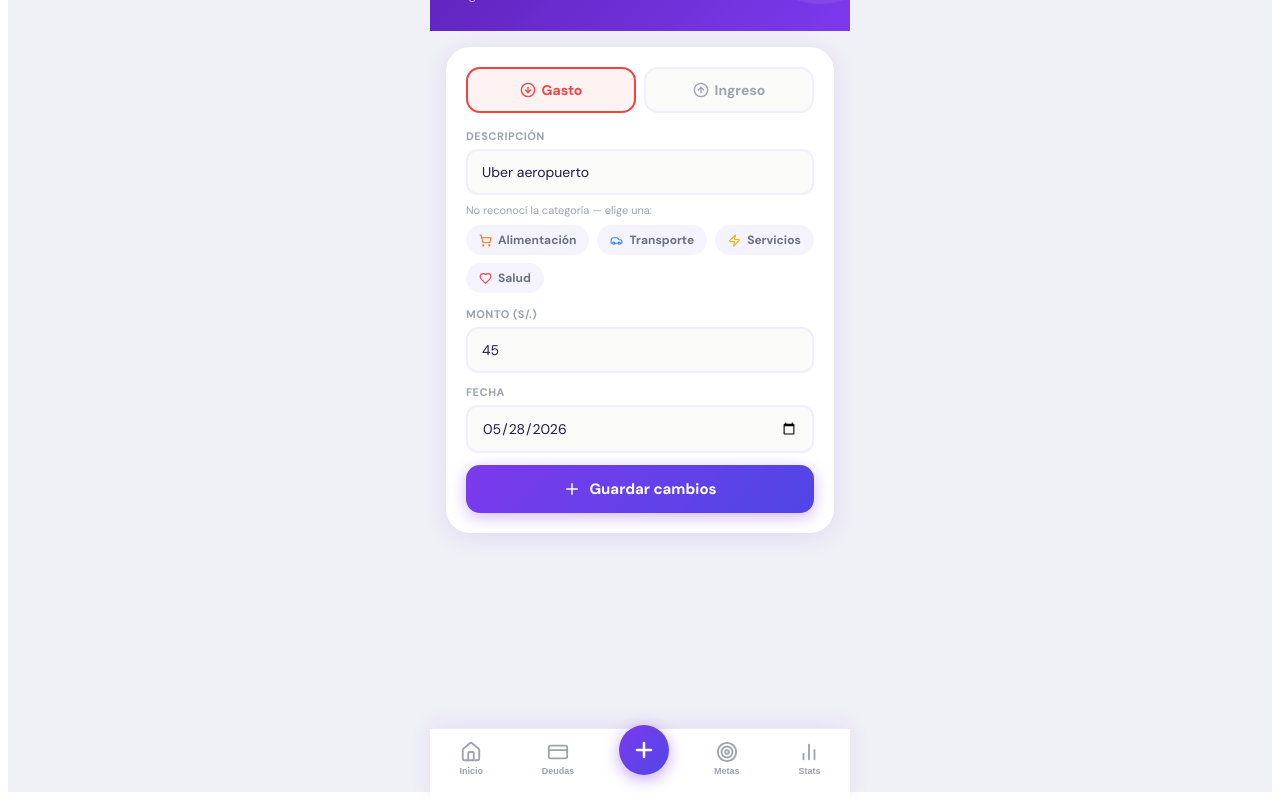
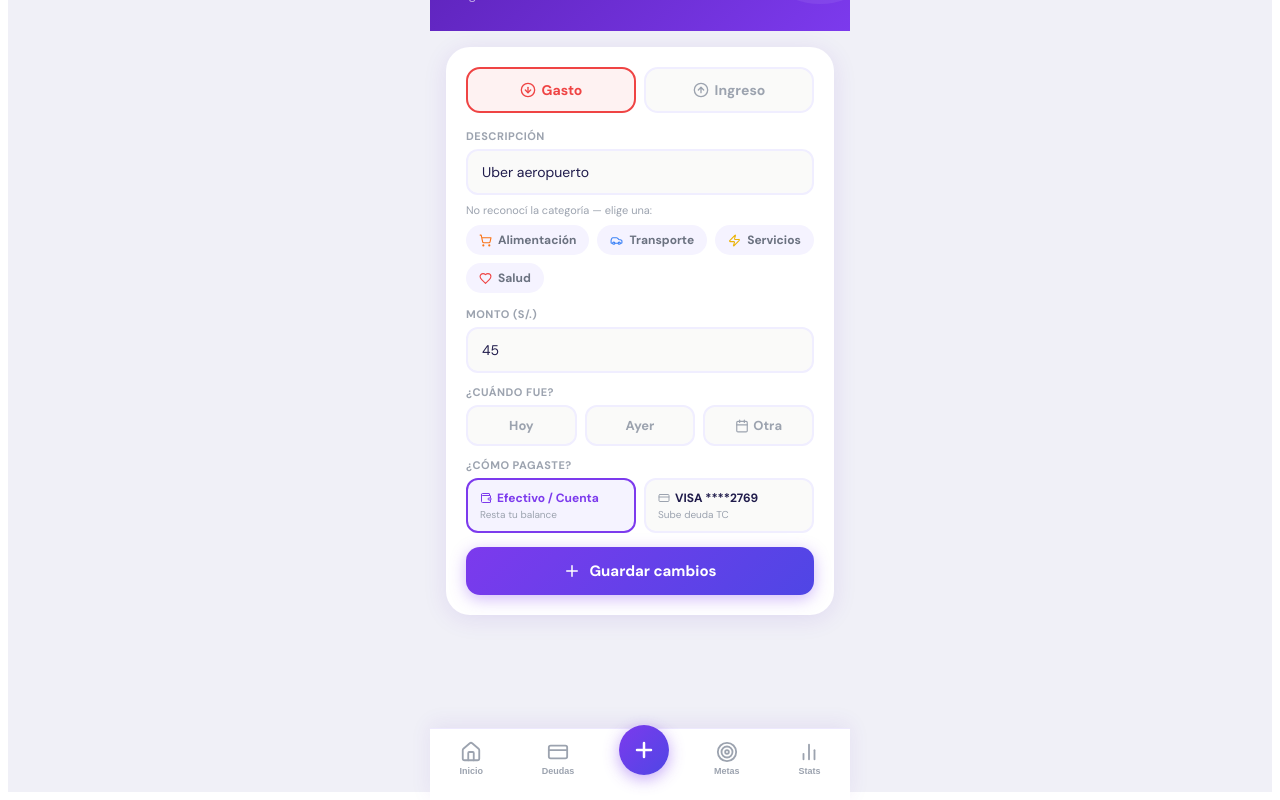
Before and after one commit to jesusmcortez553-gif/JesusFinanceApp, a React (Create React App) app: page / in a window 1280 px wide. Both pictures are taken after a click on the button 765 px from the left and 1159 px from the top of the page. Shown: the part 104-904 px from the top of the page. Built offline with nearby package versions, Linux system fonts and the light colour scheme.

Commit message:
Update App.jsx

```diff
--- a/src/App.jsx
+++ b/src/App.jsx
@@ -635,14 +635,19 @@ export default function App() {
   const [subTabDeudas, setSubTabDeudas] = useState('tc');
 
   // Formulario TX
-  const [txForm, setTxForm]     = useState({ tipo:'gasto', categoria:'Alimentación', descripcion:'', monto:'', fecha:new Date().toISOString().split('T')[0] });
+  const hoy = new Date().toISOString().split('T')[0];
+  const ayer = new Date(Date.now()-86400000).toISOString().split('T')[0];
+  const [txForm, setTxForm]     = useState({ tipo:'gasto', categoria:'Alimentación', descripcion:'', monto:'', fecha:hoy });
   const [txEditId, setTxEditId] = useState(null);
   const [autoClasif, setAutoClasif] = useState(null);
   const [alertaEmoc, setAlertaEmoc] = useState(null);
   const [alertaAceptada, setAlertaAceptada] = useState(false);
-  const [tipoEspecial, setTipoEspecial] = useState(null); // 'salario' | 'disposicion' | 'pagoTC'
+  const [tipoEspecial, setTipoEspecial] = useState(null);
   const [showResumenSalario, setShowResumenSalario] = useState(false);
   const [resumenSalario, setResumenSalario]         = useState(null);
+  const [medioPago, setMedioPago] = useState('efectivo'); // 'efectivo' | 'tc'
+  const [lastMedioPago, setLastMedioPago] = useState('efectivo');
+  const [showDatePicker, setShowDatePicker] = useState(false);
 
   // Formulario presupuestos
   const [presForm, setPresForm]     = useState({ categoria:'Alimentación', limite:'' });
@@ -688,15 +693,40 @@ export default function App() {
   const if_ = (e) => { e.target.style.borderColor='#7c3aed'; };
   const ib_ = (e) => { e.target.style.borderColor='#f0eeff'; };
 
+  const DICCIONARIO_INGRESOS = {
+    'Salario':    ['salari','sueldo','quincena','planilla','remuneracion','pago mensual','deposito sueldo'],
+    'Negocio':    ['venta','cobro','cliente','factura','boleta','negocio','tienda'],
+    'Freelance':  ['proyecto','servicio','honorario','consultoria','freelance','trabajo extra','pago proyecto'],
+    'Inversión':  ['dividendo','interes','rendimiento','inversion','ganancia','utilidad'],
+    'Regalo':     ['regalo','propina','bono','gratificacion','prestamo recibido'],
+    'Disposición TC': ['disposicion','disposición','avance efectivo','retiro tc'],
+  };
+
+  const clasificarIngreso = (descripcion) => {
+    if (!descripcion || descripcion.length < 2) return null;
+    const texto = descripcion.toLowerCase().normalize('NFD').replace(/[\u0300-\u036f]/g,'');
+    let mejorCat = null; let mejorScore = 0;
+    for (const [cat, palabras] of Object.entries(DICCIONARIO_INGRESOS)) {
+      for (const palabra of palabras) {
+        const p = palabra.toLowerCase().normalize('NFD').replace(/[\u0300-\u036f]/g,'');
+        if (texto.includes(p) && p.length > mejorScore) { mejorScore = p.length; mejorCat = cat; }
+      }
+    }
+    return mejorCat ? { categoria: mejorCat, confianza: mejorScore >= 6 ? 'alta' : 'media', score: mejorScore } : null;
+  };
+
   const handleDescChange = (valor) => {
     const texto = valor.toLowerCase().normalize('NFD').replace(/[\u0300-\u036f]/g,'');
-    // Detectar tipo especial
     const esSalario     = PALABRAS_SALARIO.some(p=>texto.includes(p));
     const esDisposicion = PALABRAS_DISPOSICION.some(p=>texto.includes(p));
     const esPagoTC      = PALABRAS_PAGO_TC.some(p=>texto.includes(p));
     setTxForm(f=>({...f, descripcion:valor}));
     setTipoEspecial(esSalario?'salario':esDisposicion?'disposicion':esPagoTC?'pagoTC':null);
-    if (txForm.tipo === 'gasto' && !esDisposicion && !esPagoTC) {
+    if (txForm.tipo === 'ingreso') {
+      const result = clasificarIngreso(valor);
+      setAutoClasif(result);
+      if (result) setTxForm(f=>({...f, descripcion:valor, categoria:result.categoria}));
+    } else if (txForm.tipo === 'gasto' && !esDisposicion && !esPagoTC) {
       const result = clasificarGasto(valor);
       setAutoClasif(result);
       const alerta = detectarAlerta(valor);
@@ -770,15 +800,31 @@ export default function App() {
     // ── FLUJO NORMAL ──
     let categoriaFinal = txForm.categoria;
     if (txForm.tipo === 'gasto' && autoClasif && !autoClasif.elegida) categoriaFinal = autoClasif.categoria;
-    const txFinal = {...txForm, categoria:categoriaFinal, monto};
+    // Si paga con TC → sube consumido, NO resta balance
+    if (txForm.tipo === 'gasto' && medioPago === 'tc') {
+      setTcs(prev => prev.map((tc,i) => i===0 ? { ...tc, consumido: tc.consumido + monto, deudaActual: tc.deudaActual + monto } : tc));
+    }
+    const txFinal = {...txForm, categoria:categoriaFinal, monto, medioPago};
     if(txEditId){setTxs(p=>p.map(t=>t.id===txEditId?{...txFinal,id:txEditId}:t));setTxEditId(null);}
     else setTxs(p=>[...p,txFinal]);
+    setLastMedioPago(medioPago);
     setTxForm({tipo:'gasto',categoria:'Alimentación',descripcion:'',monto:'',fecha:new Date().toISOString().split('T')[0]});
     setTipoEspecial(null); setAutoClasif(null); setAlertaEmoc(null); setAlertaAceptada(false);
+    setShowDatePicker(false);
     setTab('home');
   };
-  const openAdd      = () => { setTxEditId(null); setAutoClasif(null); setAlertaEmoc(null); setAlertaAceptada(false); setTxForm({tipo:'gasto',categoria:'Alimentación',descripcion:'',monto:'',fecha:new Date().toISOString().split('T')[0]}); setTab('agregar'); };
-  const handleTxEdit = (t) => { setTxForm({...t,monto:String(t.monto)}); setTxEditId(t.id); setAutoClasif(null); setAlertaEmoc(null); setAlertaAceptada(false); setTab('agregar'); };
+  const openAdd = () => {
+    setTxEditId(null); setAutoClasif(null); setAlertaEmoc(null); setAlertaAceptada(false);
+    setMedioPago(lastMedioPago); setShowDatePicker(false);
+    setTxForm({tipo:'gasto',categoria:'Alimentación',descripcion:'',monto:'',fecha:new Date().toISOString().split('T')[0]});
+    setTab('agregar');
+  };
+  const handleTxEdit = (t) => {
+    setTxForm({...t,monto:String(t.monto)}); setTxEditId(t.id);
+    setAutoClasif(null); setAlertaEmoc(null); setAlertaAceptada(false);
+    setMedioPago(t.medioPago||'efectivo'); setShowDatePicker(false);
+    setTab('agregar');
+  };
   const handleTxDel  = (id) => { if(window.confirm('¿Eliminar?')) setTxs(p=>p.filter(t=>t.id!==id)); };
 
   const handlePresSubmit = () => {
@@ -903,7 +949,7 @@ export default function App() {
               {recentTxs.map((t,i)=>{ const info=CAT_ICONOS[t.categoria]||{icon:Package,color:'#6b7280'}; const Icon=info.icon; return (
                 <div key={t.id} style={S.txItem(i===recentTxs.length-1)}>
                   <div style={S.txIconWrap(info.color)}><Icon size={17} color={info.color}/></div>
-                  <div style={{flex:1,minWidth:0}}><div style={S.txName}>{t.descripcion}</div><div style={S.txMeta}>{t.categoria} · {fmtFecha(t.fecha)}</div></div>
+                  <div style={{flex:1,minWidth:0}}><div style={S.txName}>{t.descripcion}</div><div style={S.txMeta}>{t.categoria} · {fmtFecha(t.fecha)}{t.medioPago==='tc'?<> · <CreditCard size={9} color="#b45309" style={{display:'inline',verticalAlign:'middle',marginLeft:2}}/></>:''}</div></div>
                   <div style={S.txAmt(t.tipo)}>{t.tipo==='ingreso'?'+':'-'}{fmtInt(t.monto)}</div>
                   <button onClick={()=>handleTxEdit(t)} style={S.actionBtn('#f5f3ff')}><Pencil size={13} color="#7c3aed"/></button>
                   <button onClick={()=>handleTxDel(t.id)} style={S.actionBtn('#fef2f2')}><Trash2 size={13} color="#ef4444"/></button>
@@ -920,11 +966,11 @@ export default function App() {
             <div style={S.formWrap}><div style={S.formCard}>
 
               {/* Tipo toggle */}
-              <div style={S.typeToggle}>{['gasto','ingreso'].map(tipo=><button key={tipo} style={S.typeBtn(txForm.tipo===tipo,tipo)} onClick={()=>{setTxForm(f=>({...f,tipo,categoria:tipo==='gasto'?'Alimentación':'Salario'}));setAutoClasif(null);setAlertaEmoc(null);}}>{tipo==='ingreso'?<><ArrowUpCircle size={16}/>Ingreso</>:<><ArrowDownCircle size={16}/>Gasto</>}</button>)}</div>
-
-              {/* Descripción con clasificación en tiempo real */}
+              <div style={S.typeToggle}>{['gasto','ingreso'].map(tipo=><button key={tipo} style={S.typeBtn(txForm.tipo===tipo,tipo)} onClick={()=>{setTxForm(f=>({...f,tipo,categoria:tipo==='gasto'?'Alimentación':'Salario'}));setAutoClasif(null);setAlertaEmoc(null);setMedioPago('efectivo');}}>{tipo==='ingreso'?<><ArrowUpCircle size={16}/>Ingreso</>:<><ArrowDownCircle size={16}/>Gasto</>}</button>)}</div>
+
+              {/* Descripción */}
               <label style={S.label}>Descripción</label>
-              <input style={S.input} type="text" placeholder="ej. 2 aguas minerales, helado, taxi"
+              <input style={S.input} type="text" placeholder="ej. combustible, helado, taxi"
                 value={txForm.descripcion}
                 onChange={e=>handleDescChange(e.target.value)}
                 onFocus={if_} onBlur={ib_}/>
@@ -981,10 +1027,56 @@ export default function App() {
               <input style={S.input} type="number" placeholder="0.00" value={txForm.monto}
                 onChange={e=>setTxForm(p=>({...p,monto:e.target.value}))} onFocus={if_} onBlur={ib_}/>
 
-              {/* Fecha */}
-              <label style={S.label}>Fecha</label>
-              <input style={S.input} type="date" value={txForm.fecha}
-                onChange={e=>setTxForm(p=>({...p,fecha:e.target.value}))} onFocus={if_} onBlur={ib_}/>
+              {/* Fecha — hoy por defecto, botón ayer, picker opcional */}
+              <label style={S.label}>¿Cuándo fue?</label>
+              <div style={{display:'flex',gap:8,marginBottom:showDatePicker?8:12}}>
+                {[{label:'Hoy',val:new Date().toISOString().split('T')[0]},{label:'Ayer',val:new Date(Date.now()-86400000).toISOString().split('T')[0]}].map(op=>(
+                  <button key={op.label} onClick={()=>{setTxForm(p=>({...p,fecha:op.val}));setShowDatePicker(false);}}
+                    style={{flex:1,padding:'10px',borderRadius:12,border:`2px solid ${txForm.fecha===op.val&&!showDatePicker?'#7c3aed':'#f0eeff'}`,
+                      background:txForm.fecha===op.val&&!showDatePicker?'#f5f3ff':'#fafaf9',
+                      color:txForm.fecha===op.val&&!showDatePicker?'#7c3aed':'#9ca3af',
+                      fontWeight:700,fontSize:13,fontFamily:'inherit',cursor:'pointer',transition:'all 0.15s'}}>
+                    {op.label}
+                  </button>
+                ))}
+                <button onClick={()=>setShowDatePicker(v=>!v)}
+                  style={{flex:1,padding:'10px',borderRadius:12,border:`2px solid ${showDatePicker?'#7c3aed':'#f0eeff'}`,
+                    background:showDatePicker?'#f5f3ff':'#fafaf9',color:showDatePicker?'#7c3aed':'#9ca3af',
+                    fontWeight:700,fontSize:13,fontFamily:'inherit',cursor:'pointer',transition:'all 0.15s',
+                    display:'flex',alignItems:'center',justifyContent:'center',gap:4}}>
+                  <Calendar size={14} color={showDatePicker?'#7c3aed':'#9ca3af'}/>Otra
+                </button>
+              </div>
+              {showDatePicker && (
+                <input style={{...S.input,marginBottom:12}} type="date" value={txForm.fecha}
+                  onChange={e=>setTxForm(p=>({...p,fecha:e.target.value}))} onFocus={if_} onBlur={ib_}/>
+              )}
+
+              {/* Medio de pago — solo para gastos */}
+              {txForm.tipo==='gasto' && !tipoEspecial && (
+                <div style={{marginBottom:14}}>
+                  <label style={S.label}>¿Cómo pagaste?</label>
+                  <div style={{display:'grid',gridTemplateColumns:'1fr 1fr',gap:8}}>
+                    {[{id:'efectivo',label:'Efectivo / Cuenta',sub:'Resta tu balance'},{id:'tc',label:'VISA ****2769',sub:'Sube deuda TC'}].map(mp=>(
+                      <button key={mp.id} onClick={()=>setMedioPago(mp.id)}
+                        style={{padding:'10px 12px',borderRadius:12,border:`2px solid ${medioPago===mp.id?'#7c3aed':'#f0eeff'}`,
+                          background:medioPago===mp.id?'#f5f3ff':'#fafaf9',
+                          cursor:'pointer',fontFamily:'inherit',textAlign:'left',transition:'all 0.15s'}}>
+                        <div style={{fontSize:12,fontWeight:700,color:medioPago===mp.id?'#7c3aed':'#1f1b4b',marginBottom:2,display:'flex',alignItems:'center',gap:5}}>
+                          {mp.id==='tc'?<CreditCard size={12} color={medioPago===mp.id?'#7c3aed':'#9ca3af'}/>:<Wallet size={12} color={medioPago===mp.id?'#7c3aed':'#9ca3af'}/>}
+                          {mp.label}
+                        </div>
+                        <div style={{fontSize:10,color:'#9ca3af'}}>{mp.sub}</div>
+                      </button>
+                    ))}
+                  </div>
+                  {medioPago==='tc' && (
+                    <div style={{marginTop:8,background:'#fef9ec',border:'1px solid #fde68a',borderRadius:10,padding:'8px 12px',fontSize:11,color:'#92400e'}}>
+                      Este gasto no restará tu balance — se suma a tu deuda TC y pagas el {getCicloActual().limitePago}
+                    </div>
+                  )}
+                </div>
+              )}
 
               {/* Categoría final — solo visible si no hay sugerencias activas */}
               {(txForm.tipo==='ingreso' || txForm.descripcion.length < 2) && (
```
